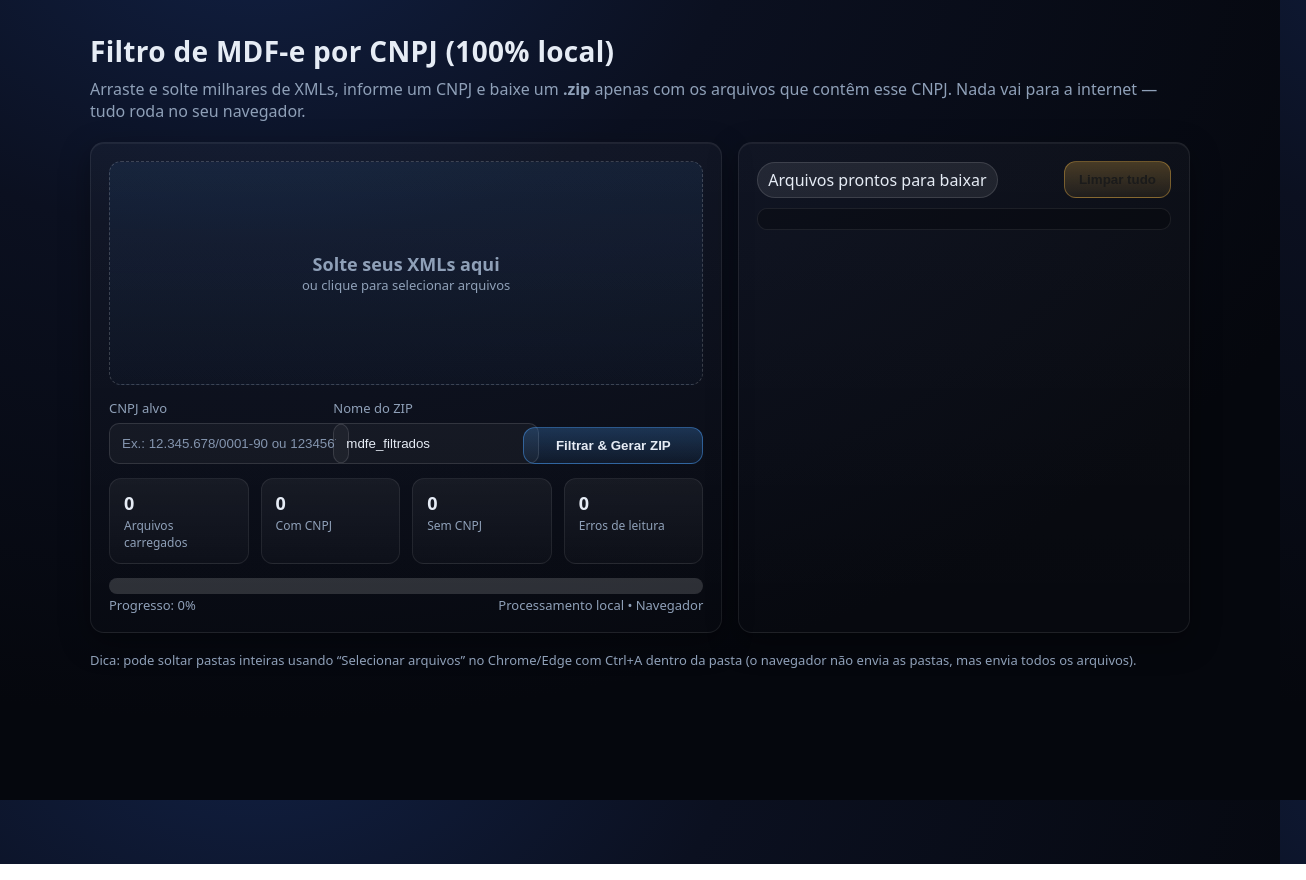
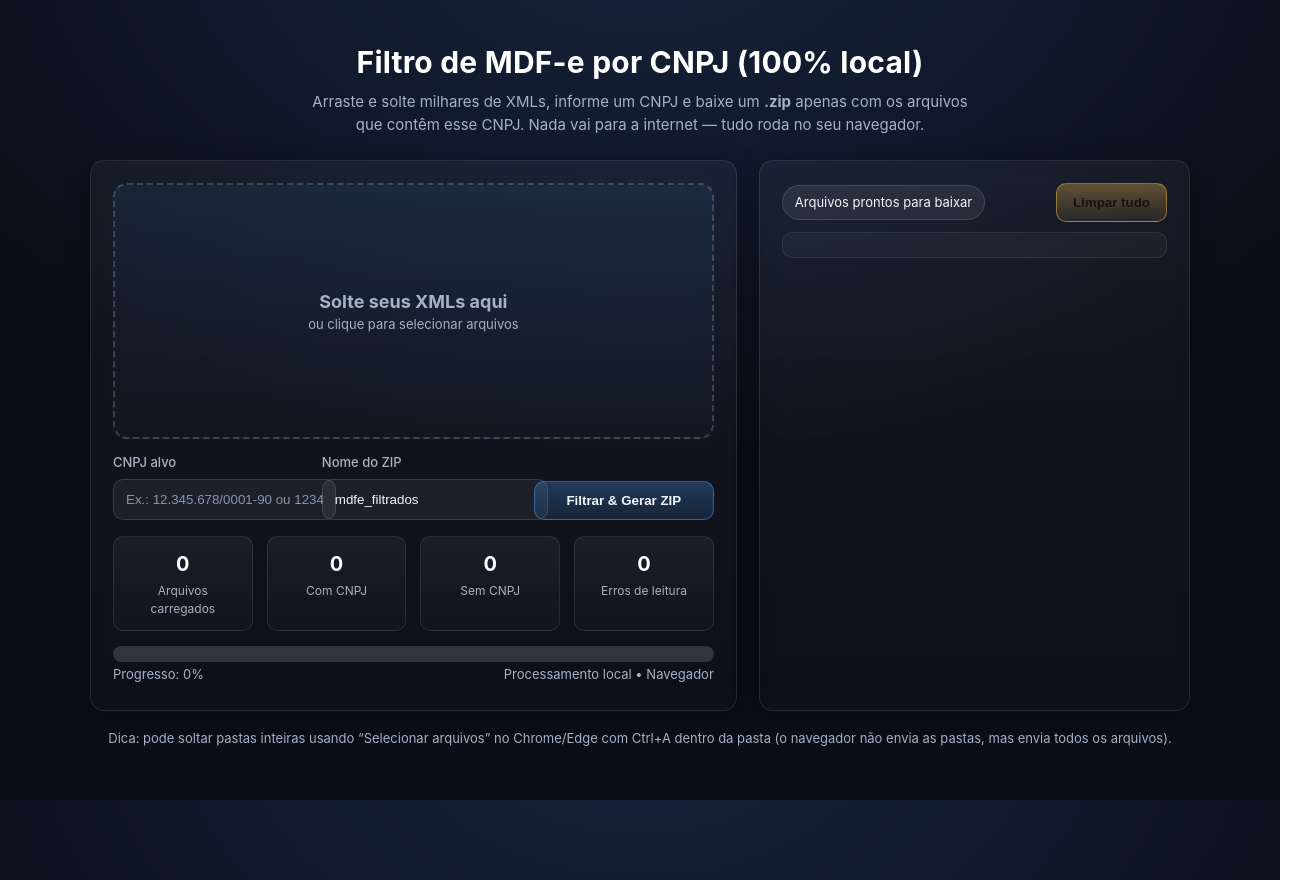
Before and after one commit to NatureIA/XML, a plain HTML site: page index.html in a window 1280 px wide. Shown: the whole page, 1306 px wide, since content can reach past the window. Drawn offline with nearby package versions, Linux system fonts and the light colour scheme.

Commit message:
Update index.html

```diff
--- a/index.html
+++ b/index.html
@@ -8,86 +8,270 @@
 <script src="https://cdn.jsdelivr.net/npm/jszip@3.10.1/dist/jszip.min.js" integrity="sha256-0mMe5wH6aTvm6YbO9E5vXMx0QUNJdQk1aQ9Q6pHjRMA=" crossorigin="anonymous"></script>
 <style>
   :root {
-    --bg: #0b1020;
-    --card: #141a2a;
-    --muted: #8fa0b8;
-    --text: #e6ecf5;
+    --bg: #0b0e17;
+    --card: #141926;
+    --muted: #a6b2c4;
+    --text: #f4f6fb;
     --accent: #4da3ff;
-    --accent-2: #2ecc71;
+    --accent-2: #29d882;
     --danger: #ff5c5c;
     --warning: #ffc048;
     --radius: 14px;
+    --shadow: 0 4px 25px rgba(0,0,0,.35);
   }
+
   html, body { height: 100%; }
   body {
-    margin: 0; font-family: system-ui, -apple-system, Segoe UI, Roboto, Inter, Arial, sans-serif;
-    background: radial-gradient(1200px 800px at 20% -10%, #112043 0%, #0b1020 40%, #05070d 100%);
-    color: var(--text); display: grid; place-items: start center;
-    padding: 32px;
+    margin: 0;
+    font-family: 'Inter', system-ui, -apple-system, Segoe UI, Roboto, Arial, sans-serif;
+    background: radial-gradient(1400px 900px at 50% -10%, #16233d 0%, #0b0e17 60%);
+    color: var(--text);
+    display: grid;
+    place-items: start center;
+    padding: 40px 20px;
+    line-height: 1.5;
   }
-  .wrap { width: min(1100px, 95vw); }
-  .title { font-size: 28px; font-weight: 700; letter-spacing: .3px; margin: 0 0 8px; }
-  .subtitle { color: var(--muted); margin: 0 0 20px; }
+
+  .wrap {
+    width: min(1100px, 96vw);
+    animation: fadeIn 0.4s ease;
+  }
+
+  @keyframes fadeIn {
+    from { opacity: 0; transform: translateY(10px); }
+    to { opacity: 1; transform: translateY(0); }
+  }
+
+  .title {
+    font-size: 30px;
+    font-weight: 700;
+    margin: 0 0 6px;
+    letter-spacing: .2px;
+    text-align: center;
+    color: #ffffff;
+  }
+
+  .subtitle {
+    color: var(--muted);
+    margin: 0 auto 24px;
+    text-align: center;
+    max-width: 680px;
+    font-size: 15px;
+  }
+
+  .grid {
+    display: grid;
+    gap: 22px;
+    grid-template-columns: 1.5fr 1fr;
+  }
+
+  @media (max-width: 880px) {
+    .grid { grid-template-columns: 1fr; }
+  }
+
   .card {
-    background: linear-gradient(180deg, rgba(255,255,255,.03), rgba(255,255,255,.01));
-    border: 1px solid rgba(255,255,255,.08);
+    background: linear-gradient(180deg, rgba(255,255,255,.04), rgba(255,255,255,.01));
+    border: 1px solid rgba(255,255,255,.1);
     border-radius: var(--radius);
-    padding: 18px 18px;
-    box-shadow: 0 10px 30px rgba(0,0,0,.35), inset 0 1px 0 rgba(255,255,255,.05);
+    padding: 22px 22px 26px;
+    box-shadow: var(--shadow);
+    backdrop-filter: blur(8px);
   }
-  .grid { display: grid; gap: 16px; grid-template-columns: 1.4fr 1fr; }
-  @media (max-width: 880px) { .grid { grid-template-columns: 1fr; } }
 
-  .cnpj-row { display: grid; gap: 10px; grid-template-columns: 1fr 180px 180px; align-items: end; }
-  @media (max-width: 640px) { .cnpj-row { grid-template-columns: 1fr 1fr; } }
+  .cnpj-row {
+    display: grid;
+    gap: 12px;
+    grid-template-columns: 1fr 200px 180px;
+    align-items: end;
+  }
 
-  label { font-size: 13px; color: var(--muted); display: block; margin-bottom: 6px; }
+  @media (max-width: 640px) {
+    .cnpj-row { grid-template-columns: 1fr 1fr; }
+  }
+
+  label {
+    font-size: 13px;
+    font-weight: 500;
+    color: var(--muted);
+    margin-bottom: 6px;
+    display: block;
+  }
+
   input[type="text"], input[type="file"] {
-    width: 100%; padding: 12px 12px; border-radius: 10px; border: 1px solid rgba(255,255,255,.12);
-    background: rgba(255,255,255,.04); color: var(--text); outline: none;
+    width: 100%;
+    padding: 12px 12px;
+    border-radius: 10px;
+    border: 1px solid rgba(255,255,255,.12);
+    background: rgba(255,255,255,.06);
+    color: var(--text);
+    outline: none;
+    transition: all .2s ease;
   }
-  input[type="text"]::placeholder { color: #9fb3d0; opacity: .8; }
+
+  input[type="text"]:focus {
+    border-color: var(--accent);
+    background: rgba(255,255,255,.09);
+  }
+
+  input[type="text"]::placeholder {
+    color: #9fb3d0;
+    opacity: .8;
+  }
 
   .drop {
-    display: grid; place-items: center; text-align: center; padding: 26px; min-height: 170px;
-    border-radius: 12px; border: 1.5px dashed rgba(255,255,255,.18);
-    background: linear-gradient(180deg, rgba(77,163,255,.08), rgba(77,163,255,.02));
+    position: relative;
+    display: grid;
+    place-items: center;
+    text-align: center;
+    padding: 36px;
+    min-height: 180px;
+    border-radius: 14px;
+    border: 2px dashed rgba(255,255,255,.18);
+    background: linear-gradient(180deg, rgba(77,163,255,.07), rgba(77,163,255,.02));
     color: var(--muted);
-    transition: .15s ease-in-out;
+    transition: all .2s ease-in-out;
   }
-  .drop.dragover { border-color: var(--accent); color: var(--text); background: rgba(77,163,255,.12); }
 
-  .row { display: flex; gap: 10px; align-items: center; flex-wrap: wrap; }
+  .drop:hover {
+    background: rgba(77,163,255,.08);
+    border-color: rgba(77,163,255,.35);
+  }
+
+  .drop.dragover {
+    border-color: var(--accent);
+    color: var(--text);
+    background: rgba(77,163,255,.15);
+    transform: scale(1.01);
+  }
+
+  .row {
+    display: flex;
+    gap: 10px;
+    align-items: center;
+    flex-wrap: wrap;
+  }
+
   .btn {
+    border: 1px solid rgba(255,255,255,.15);
+    background: linear-gradient(180deg, rgba(255,255,255,.07), rgba(255,255,255,.02));
+    color: var(--text);
+    padding: 11px 16px;
+    border-radius: 10px;
+    cursor: pointer;
+    font-weight: 600;
+    transition: all .2s ease;
+    user-select: none;
+    text-align: center;
+  }
+
+  .btn:hover {
+    transform: translateY(-2px);
+    border-color: rgba(255,255,255,.25);
+    box-shadow: 0 4px 20px rgba(77,163,255,.25);
+  }
+
+  .btn.accent {
+    border-color: rgba(77,163,255,.45);
+    background: linear-gradient(180deg, rgba(77,163,255,.28), rgba(77,163,255,.12));
+  }
+
+  .btn.good {
+    border-color: rgba(46,204,113,.4);
+    background: linear-gradient(180deg, rgba(46,204,113,.25), rgba(46,204,113,.1));
+  }
+
+  .btn.warn {
+    border-color: rgba(255,192,72,.45);
+    background: linear-gradient(180deg, rgba(255,192,72,.32), rgba(255,192,72,.08));
+    color: #141414;
+  }
+
+  .muted {
+    color: var(--muted);
+    font-size: 13px;
+  }
+
+  .kpi {
+    display: grid;
+    grid-template-columns: repeat(4, 1fr);
+    gap: 14px;
+    margin-top: 16px;
+  }
+
+  @media (max-width: 880px) {
+    .kpi { grid-template-columns: repeat(2, 1fr); }
+  }
+
+  .kpi .box {
+    background: linear-gradient(180deg, rgba(255,255,255,.05), rgba(255,255,255,.015));
+    border: 1px solid rgba(255,255,255,.09);
+    border-radius: 10px;
+    padding: 12px 14px;
+    text-align: center;
+    box-shadow: inset 0 0 10px rgba(255,255,255,.02);
+  }
+
+  .kpi .val {
+    font-size: 20px;
+    font-weight: 700;
+    color: #ffffff;
+  }
+
+  .kpi .lab {
+    color: var(--muted);
+    font-size: 12px;
+    margin-top: 3px;
+  }
+
+  progress {
+    width: 100%;
+    height: 16px;
+    border: none;
+    border-radius: 10px;
+    background: rgba(255,255,255,.08);
+    overflow: hidden;
+  }
+
+  progress::-webkit-progress-bar {
+    background: rgba(255,255,255,.08);
+  }
+
+  progress::-webkit-progress-value {
+    background: linear-gradient(90deg, var(--accent), #9f73ff);
+  }
+
+  progress::-moz-progress-bar {
+    background: linear-gradient(90deg, var(--accent), #9f73ff);
+  }
+
+  .log {
+    max-height: 200px;
+    overflow: auto;
+    font-family: ui-monospace, SFMono-Regular, Menlo, Consolas, monospace;
+    background: rgba(255,255,255,.04);
+    border: 1px solid rgba(255,255,255,.08);
+    padding: 12px;
+    border-radius: 10px;
+    font-size: 13px;
+  }
+
+  .log::-webkit-scrollbar {
+    width: 7px;
+  }
+
+  .log::-webkit-scrollbar-thumb {
+    background: rgba(255,255,255,.2);
+    border-radius: 5px;
+  }
+
+  .pill {
+    padding: 7px 12px;
+    border-radius: 999px;
+    background: rgba(255,255,255,.07);
     border: 1px solid rgba(255,255,255,.12);
-    background: linear-gradient(180deg, rgba(255,255,255,.08), rgba(255,255,255,.02));
-    color: var(--text); padding: 10px 14px; border-radius: 12px; cursor: pointer; font-weight: 600;
-    transition: .15s ease; user-select: none;
+    font-size: 13px;
   }
-  .btn:hover { transform: translateY(-1px); border-color: rgba(255,255,255,.18); }
-  .btn.accent { border-color: rgba(77,163,255,.45); background: linear-gradient(180deg, rgba(77,163,255,.25), rgba(77,163,255,.08)); }
-  .btn.good   { border-color: rgba(46,204,113,.35); background: linear-gradient(180deg, rgba(46,204,113,.24), rgba(46,204,113,.08)); }
-  .btn.warn   { border-color: rgba(255,192,72,.35); background: linear-gradient(180deg, rgba(255,192,72,.24), rgba(255,192,72,.08)); color: #1b1b1b; }
 
-  .muted { color: var(--muted); font-size: 13px; }
-  .kpi { display: grid; grid-template-columns: repeat(4, 1fr); gap: 12px; margin-top: 14px; }
-  @media (max-width: 880px) { .kpi { grid-template-columns: repeat(2, 1fr);} }
-  .kpi .box {
-    background: linear-gradient(180deg, rgba(255,255,255,.05), rgba(255,255,255,.02));
-    border: 1px solid rgba(255,255,255,.08);
-    border-radius: 12px; padding: 12px 14px;
-  }
-  .kpi .val { font-size: 18px; font-weight: 700; }
-  .kpi .lab { color: var(--muted); font-size: 12px; margin-top: 2px; }
-
-  progress { width: 100%; height: 16px; border: none; border-radius: 10px; background: rgba(255,255,255,.08); overflow: hidden; }
-  progress::-webkit-progress-bar { background: rgba(255,255,255,.08); }
-  progress::-webkit-progress-value { background: linear-gradient(90deg, var(--accent), #7f67ff); }
-  progress::-moz-progress-bar { background: linear-gradient(90deg, var(--accent), #7f67ff); }
-
-  .log { max-height: 180px; overflow: auto; font-family: ui-monospace, SFMono-Regular, Menlo, Consolas, monospace;
-         background: rgba(0,0,0,.25); border: 1px solid rgba(255,255,255,.08); padding: 10px; border-radius: 10px; }
-  .pill { padding: 6px 10px; border-radius: 999px; background: rgba(255,255,255,.08); border: 1px solid rgba(255,255,255,.12); }
   .ok { color: var(--accent-2); }
   .bad { color: var(--danger); }
 </style>
@@ -151,7 +335,7 @@
     </div>
 
     <div style="height: 18px;"></div>
-    <div class="muted">Dica: pode soltar pastas inteiras usando “Selecionar arquivos” no Chrome/Edge com Ctrl+A dentro da pasta (o navegador não envia as pastas, mas envia todos os arquivos).</div>
+    <div class="muted" style="text-align:center;">Dica: pode soltar pastas inteiras usando “Selecionar arquivos” no Chrome/Edge com Ctrl+A dentro da pasta (o navegador não envia as pastas, mas envia todos os arquivos).</div>
   </div>
 
 <script>
@@ -241,13 +425,9 @@
     const total = files.length;
     updateKpi({ total, matched, skipped, errors });
 
-    // Estratégia de detecção:
-    // 1) procura exatamente 14 dígitos do CNPJ (normalizado) em todo o texto
-    // 2) também tenta localizar tag <CNPJ>...</CNPJ> contendo o alvo para maior robustez
     const reDigits = new RegExp(targetCNPJ, 'g');
     const reTag = new RegExp(`<\\s*CNPJ\\s*>\\s*${targetCNPJ}\\s*<\\s*/\\s*CNPJ\\s*>`, 'i');
 
-    // Processamento em lotes para não travar o UI (batching)
     const BATCH = 64;
     let i = 0;
     async function processBatch(start){
@@ -262,13 +442,11 @@
             const text = typeof ev.target.result === 'string' ? ev.target.result : new TextDecoder('utf-8').decode(ev.target.result);
             const digitsFound = reDigits.test(text);
             const tagFound = reTag.test(text);
-            // reset lastIndex para próximos testes com a mesma regex global
             reDigits.lastIndex = 0;
 
             if (digitsFound || tagFound) {
               matched++;
               updateKpi({matched});
-              // adiciona ao zip preservando apenas o nome (sem subpastas)
               zip.file(file.name, file);
               logLine(`<span class="ok">✔</span> Incluído: <b>${file.name}</b>`);
             } else {
@@ -282,7 +460,6 @@
             resolve();
           }
         };
-        // Lê como texto (mais leve). Muitos XMLs do SEFAZ são UTF-8.
         reader.readAsText(file);
       })));
 
@@ -291,7 +468,6 @@
       prog.value = p; pct.textContent = p + '%';
 
       if (end < total) {
-        // cede o loop ao event loop para manter UI responsiva
         await new Promise(r => setTimeout(r, 0));
         return processBatch(end);
       }
@@ -306,7 +482,6 @@
       return;
     }
 
-    // Gera ZIP e baixa
     const zipName = (zipnameEl.value || 'mdfe_filtrados').replace(/[^\w\-]+/g, '_');
     logLine(`📦 Gerando ZIP… isso é local e pode levar um pouco dependendo do tamanho.`);
     const blob = await zip.generateAsync({type:'blob', compression: 'DEFLATE', compressionOptions: { level: 6 }});
```
